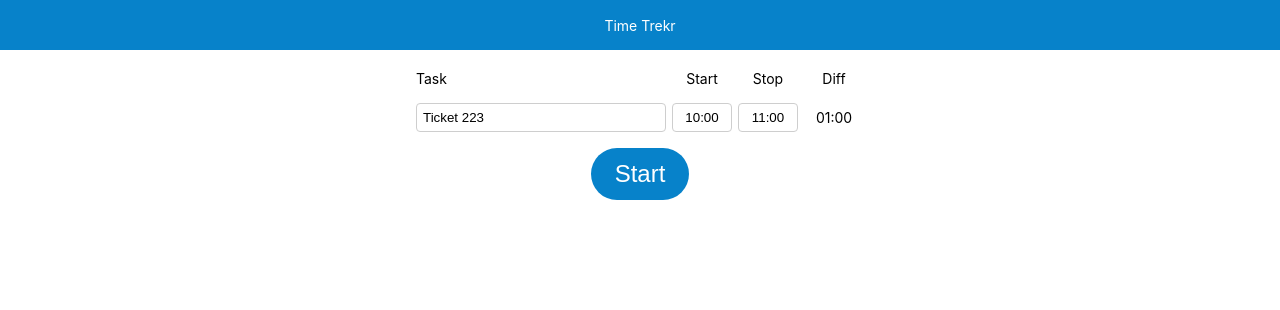
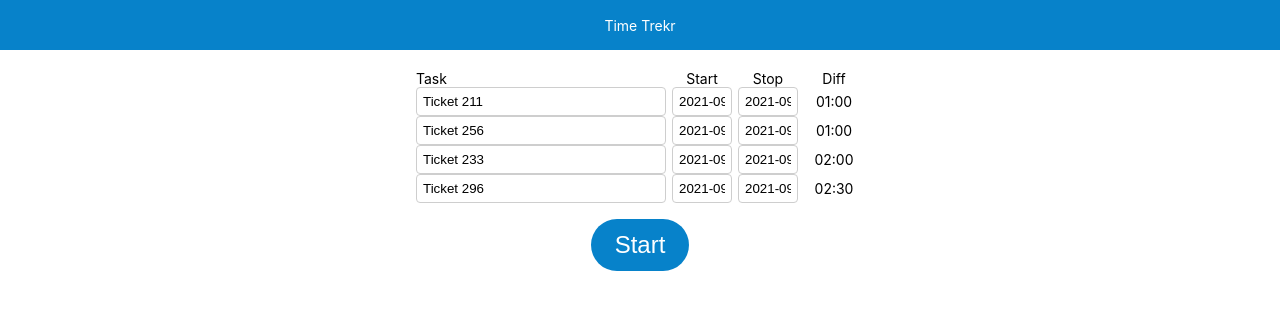
Before and after one commit to pacsent/timetrekr-client, a React (Create React App) app: page /m in a window 1280 px wide. Shown: the top 310 px of the page. Built offline with nearby package versions, Linux system fonts and the light colour scheme.

Commit message:
prepared json data, add time entry

```diff
--- a/src/App.tsx
+++ b/src/App.tsx
@@ -1,17 +1,19 @@
-import "./App.scss"
-import { BrowserRouter as Router, Switch, Route } from "react-router-dom"
-import Home from "./pages/Home"
-import NavBar from "./components/organisms/NavBar"
+import './App.scss';
+import { BrowserRouter as Router, Switch, Route } from 'react-router-dom';
+import NavBar from 'components/organisms/NavBar/NavBar';
+import Home from 'pages/Home/Home';
 
 function App() {
   return (
     <Router>
       <NavBar />
       <Switch>
-        <Route path="/">{Home}</Route>
+        <Route path="/m">
+          <Home />
+        </Route>
       </Switch>
     </Router>
-  )
+  );
 }
 
-export default App
+export default App;
--- a/src/components/molecules/TimeRow/TimeRow.module.scss
+++ b/src/components/molecules/TimeRow/TimeRow.module.scss
@@ -1,18 +1,8 @@
-@mixin mobile-only {
-  @media (max-width: 786px) {
-    @content;
-  }
-}
-
 .TimeRow {
   display: grid;
   gap: var(--space100);
   align-items: center;
-  grid-template-columns: 250px repeat(3, 60px);
-
-  @include mobile-only {
-    grid-template-columns: 150px repeat(3, 60px);
-  }
+  grid-template-columns: minmax(150px, 250px) repeat(3, 60px);
 }
 
 .alignCenter {
--- a/src/components/molecules/TimeRow/TimeRow.tsx
+++ b/src/components/molecules/TimeRow/TimeRow.tsx
@@ -1,14 +1,20 @@
 import clsx from 'clsx';
 import TextField from 'components/atoms/Input/Input';
+import { useEffect, useState } from 'react';
+import { TimeRowData } from 'types/time';
 import styles from './TimeRow.module.scss';
 
 interface Props {
   className?: string;
-  data?: { taskName?: string; startTime?: string; endTime?: string };
-  isHeader?: boolean;
+  data?: TimeRowData;
 }
 
-function TimeRow({ className, data, isHeader }: Props) {
+function TimeRow({ className, data }: Props) {
+  const [some, setSome] = useState<string | undefined>();
+  useEffect(() => {
+    setSome('whaaaaa');
+  }, []);
+
   return (
     <div className={clsx(className && className, styles.TimeRow)}>
       <TextField defaultValue={data?.taskName} />
@@ -17,7 +23,7 @@ function TimeRow({ className, data, isHeader }: Props) {
         defaultValue={data?.startTime}
       />
       <TextField className={styles.alignCenter} defaultValue={data?.endTime} />
-      <div className={styles.alignCenter}>01:00</div>
+      <div className={styles.alignCenter}>{data?.diff}</div>
     </div>
   );
 }
--- /dev/null
+++ b/src/components/organisms/MonthView/MonthView.module.scss
@@ -0,0 +1,2 @@
+.MonthView {
+}
--- /dev/null
+++ b/src/components/organisms/MonthView/MonthView.tsx
@@ -0,0 +1,44 @@
+import TimeRow from 'components/molecules/TimeRow/TimeRow';
+import styles from './MonthView.module.scss';
+import TimeRowHeader from 'components/molecules/TimeRow/TimeRowHeader';
+import { DayViewData, MonthViewData, TimeRowData } from 'types/time';
+import { useEffect, useState } from 'react';
+
+interface Props {
+  className?: string;
+  data?: MonthViewData;
+}
+
+function MonthView({ className, data }: Props) {
+  return (
+    <div className={styles.MonthView}>
+      <div className={styles.TimeInputsWrapper}>
+        <TimeRowHeader
+          data={{
+            taskNameLabel: 'Task',
+            startTimeLabel: 'Start',
+            endTimeLabel: 'Stop',
+            diffLabel: 'Diff',
+          }}
+        />
+        {data?.days?.map((day: DayViewData, index) => (
+          <div key={'ef' + index}>
+            {day.rows?.map((row: TimeRowData, i) => (
+              <TimeRow
+                key={'erer' + i}
+                data={{
+                  taskName: row.taskName,
+                  startTime: row.startTime,
+                  endTime: row.endTime,
+                  diff: row.diff,
+                }}
+              />
+            ))}
+          </div>
+        ))}
+      </div>
+    </div>
+  );
+}
+
+export default MonthView;
--- a/src/pages/Home.tsx
+++ /dev/null
@@ -1,34 +0,0 @@
-import TimeRow from 'components/molecules/TimeRow/TimeRow';
-import Button from 'components/atoms/Button/Button';
-import styles from './Home.module.scss';
-import TimeRowHeader from 'components/molecules/TimeRow/TimeRowHeader';
-
-function Home() {
-  return (
-    <div className={styles.Home}>
-      <div className={styles.TimeInputsWrapper}>
-        <TimeRowHeader
-          data={{
-            taskNameLabel: 'Task',
-            startTimeLabel: 'Start',
-            endTimeLabel: 'Stop',
-            diffLabel: 'Diff',
-          }}
-        />
-        <TimeRow
-          data={{
-            taskName: 'Ticket 223',
-            startTime: '10:00',
-            endTime: '11:00',
-          }}
-        />
-
-        <Button onClick={() => alert('whaaaa')} size="700">
-          Start
-        </Button>
-      </div>
-    </div>
-  );
-}
-
-export default Home;
--- /dev/null
+++ b/src/pages/Home/Home.tsx
@@ -0,0 +1,87 @@
+import Button from 'components/atoms/Button/Button';
+import styles from './Home.module.scss';
+import { DayViewData, MonthViewData } from 'types/time';
+import MonthView from 'components/organisms/MonthView/MonthView';
+import { useEffect, useState } from 'react';
+
+interface Props {
+  className?: string;
+}
+
+const jsonData: MonthViewData = {
+  year: 2021,
+  month: 9,
+  days: [
+    {
+      date: '2021-09-01',
+      total: '02:00',
+      target: '08:00',
+      rows: [
+        {
+          taskName: 'Ticket 211',
+          startTime: '2021-09-01 10:00',
+          endTime: '2021-09-01 11:00',
+          diff: '01:00',
+        },
+        {
+          taskName: 'Ticket 256',
+          startTime: '2021-09-01 11:00',
+          endTime: '2021-09-01 12:00',
+          diff: '01:00',
+        },
+      ],
+    },
+    {
+      date: '2021-09-02',
+      total: '04:30',
+      target: '08:00',
+      rows: [
+        {
+          taskName: 'Ticket 233',
+          startTime: '2021-09-01 10:00',
+          endTime: '2021-09-01 12:00',
+          diff: '02:00',
+        },
+        {
+          taskName: 'Ticket 296',
+          startTime: '2021-09-01 14:30',
+          endTime: '2021-09-01 17:00',
+          diff: '02:30',
+        },
+      ],
+    },
+  ],
+};
+export default function Home() {
+  const [data, setData] = useState<MonthViewData>(jsonData);
+  useEffect(() => {
+    console.log({ data });
+  }, [data]);
+
+  function addTime() {
+    const newEntry = {
+      taskName: 'Ticket 233',
+      startTime: '2021-09-01 10:00',
+      endTime: '2021-09-01 12:00',
+      diff: '02:00',
+    };
+    const newJson: MonthViewData = JSON.parse(JSON.stringify(data));
+    newJson?.days?.forEach((day: DayViewData) => {
+      if (day?.date === '2021-09-01') {
+        day?.rows?.push(newEntry);
+      }
+    });
+    setData(newJson);
+  }
+  return (
+    <div className={styles.Home}>
+      <div className={styles.TimeInputsWrapper}>
+        <MonthView data={data} />
+
+        <Button onClick={addTime} size="700">
+          Start
+        </Button>
+      </div>
+    </div>
+  );
+}
--- /dev/null
+++ b/src/types/time.tsx
@@ -0,0 +1,26 @@
+export interface TimeRowData {
+  taskName?: string;
+  startTime?: string;
+  endTime?: string;
+  diff?: string;
+}
+
+export interface TimeRowHeaderData {
+  taskNameLabel?: string;
+  startTimeLabel?: string;
+  endTimeLabel?: string;
+  diffLabel?: string;
+}
+
+export interface DayViewData {
+  date: string;
+  total: string;
+  target: string;
+  rows?: TimeRowData[];
+}
+
+export interface MonthViewData {
+  year: number;
+  month: number;
+  days?: DayViewData[];
+}
```
Also changed, not shown: src/components/organisms/NavBar/NavBar.module.scss (renamed from src/components/organisms/NavBar.module.scss), src/components/organisms/NavBar/NavBar.tsx (renamed from src/components/organisms/NavBar.tsx), src/pages/Home/Home.module.scss (renamed from src/pages/Home.module.scss).
